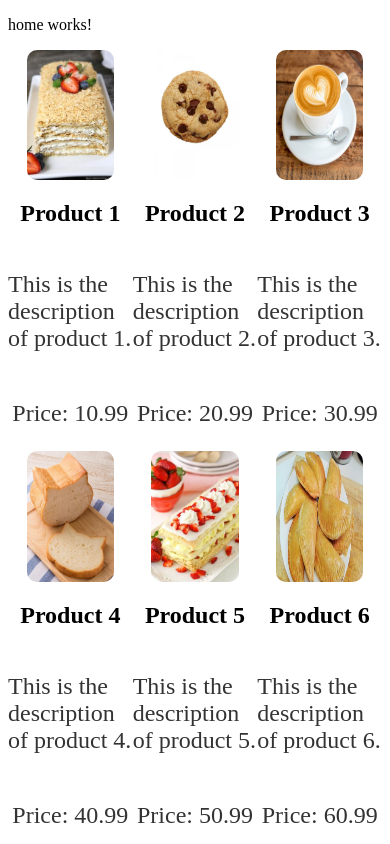
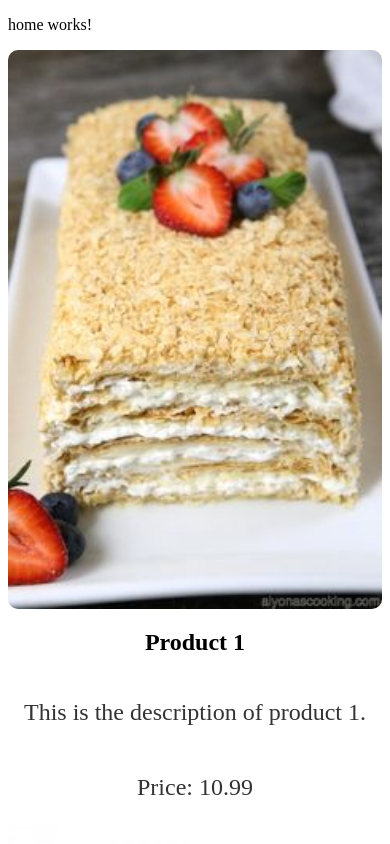
Before and after one commit to Othnielonyx/Bakerz-Bite, an Angular app in the folder bakers/: page / in a window 390 px wide. Shown: the top 844 px of the page. Built offline with nearby package versions, Linux system fonts and the light colour scheme.

Commit message:
Add responsiveness

```diff
--- a/bakers/src/app/product/product.component.css
+++ b/bakers/src/app/product/product.component.css
@@ -21,3 +21,15 @@ p {
   /* font-weight: 600; */
   color: #333;
 }
+
+@media only screen and (max-width: 768px) {
+  .products {
+    display: flex;
+    flex-direction: column;
+  }
+
+  .productImg {
+    width: 100%;
+    height: 70%;
+  }
+}
```
